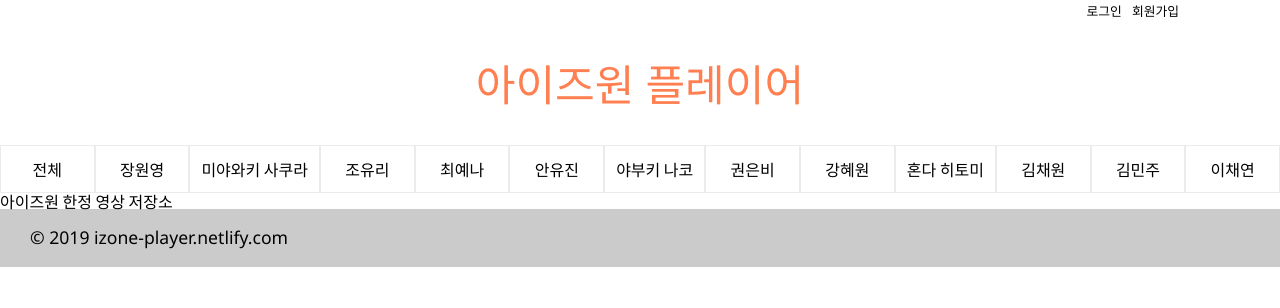
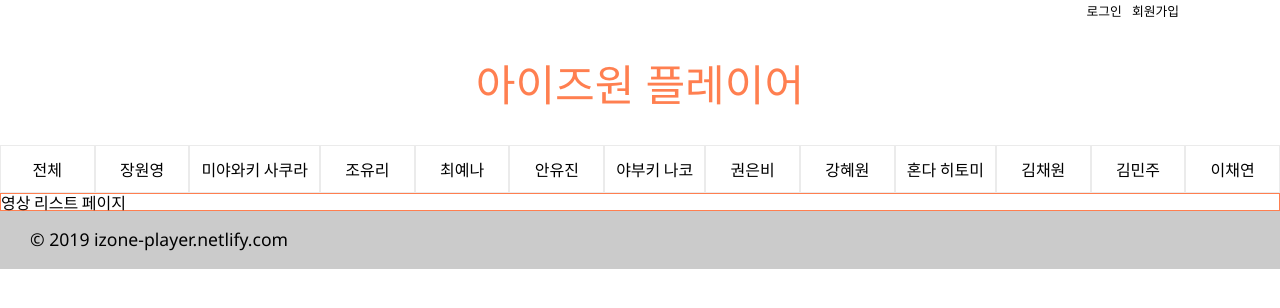
Before and after one commit to shiincs/izone-player, a React (Create React App) app: page / in a window 1280 px wide. Shown: the top 308 px of the page. Built offline with nearby package versions, Linux system fonts and the light colour scheme; a web font is replaced by a local one.

Commit message:
base: create ListView Component and set Route

```diff
--- a/src/App.js
+++ b/src/App.js
@@ -1,16 +1,15 @@
 import React, { Component } from 'react';
-import classNames from 'classnames/bind';
-import styles from './App.module.scss';
 import LayoutView from './components/LayoutView/LayoutView';
 import { BrowserRouter as Router, Route } from 'react-router-dom';
-const cx = classNames.bind(styles);
+
+import ListView from './components/ListView/ListView';
 
 class App extends Component {
   render() {
     return (
       <Router>
         <LayoutView>
-          <main>아이즈원 한정 영상 저장소</main>
+          <Route to='/' component={ListView} />
         </LayoutView>
       </Router>
     );
--- /dev/null
+++ b/src/components/ListView/ListView.js
@@ -0,0 +1,11 @@
+import React, { Component } from 'react';
+import classNames from 'classnames/bind';
+import styles from './ListView.module.scss';
+
+const cx = classNames.bind(styles);
+
+export default class ListView extends Component {
+  render() {
+    return <main className={cx('listContainer')}>영상 리스트 페이지</main>;
+  }
+}
--- /dev/null
+++ b/src/components/ListView/ListView.module.scss
@@ -0,0 +1,5 @@
+@import '../../utilities/utility.scss';
+
+.listContainer {
+  border: 1px solid $coral;
+}
```
